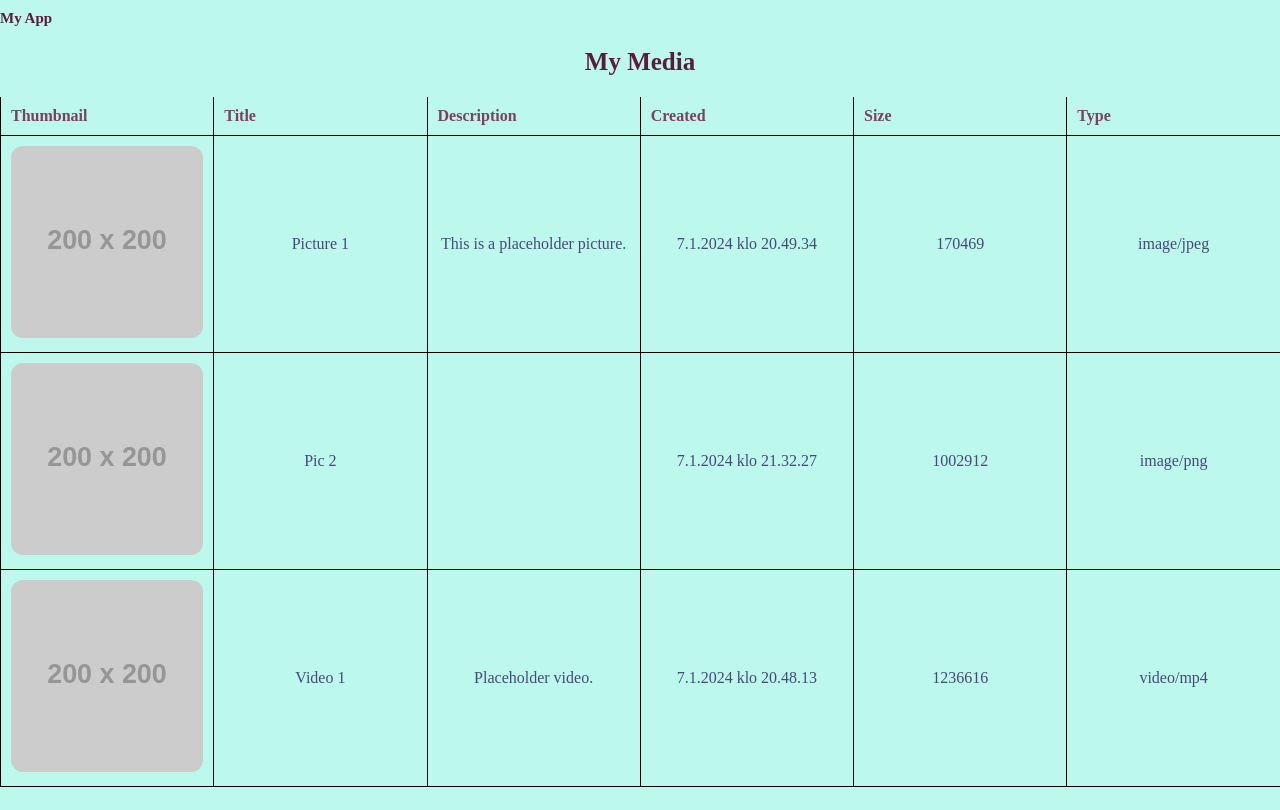
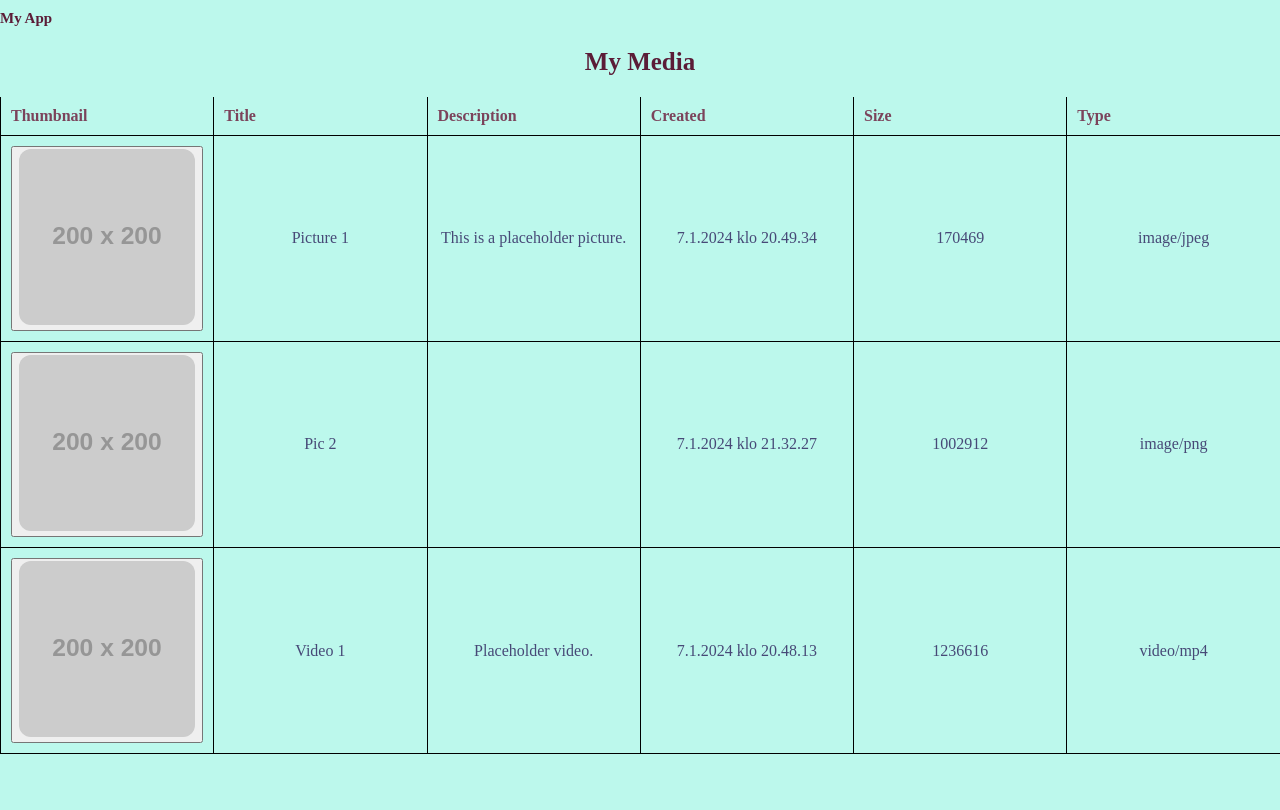
Before and after one commit to ellechka/week-4-course-webdevelopment, a React (Vite) app: page / in a window 1280 px wide. Built offline with nearby package versions, Linux system fonts and the light colour scheme; a web font is replaced by a local one.

Commit message:
Added button which sets the state of Single View element on the picture or video preview to MediaRow.jsx

```diff
--- a/src/components/MediaRow.jsx
+++ b/src/components/MediaRow.jsx
@@ -1,11 +1,13 @@
 import PropTypes from 'prop-types';
 
 const MediaRow = (props) => {
-  const {item} = props;
+  const {item, setSelectedItem} = props;
   return (
       <tr>
         <td>
-          <img src={item.thumbnail} alt={item.title} />
+          <button type="button" onClick={() => setSelectedItem(item)}>
+            <img src={item.thumbnail} alt={item.title} />
+          </button>
         </td>
         <td>{item.title}</td>
         <td>{item.description}</td>
@@ -26,6 +28,7 @@ MediaRow.propTypes = {
     filesize: PropTypes.number,
     media_type: PropTypes.string,
   }).isRequired,
+  setSelectedItem: PropTypes.func.isRequired,
 };
 
 export default MediaRow;
```
